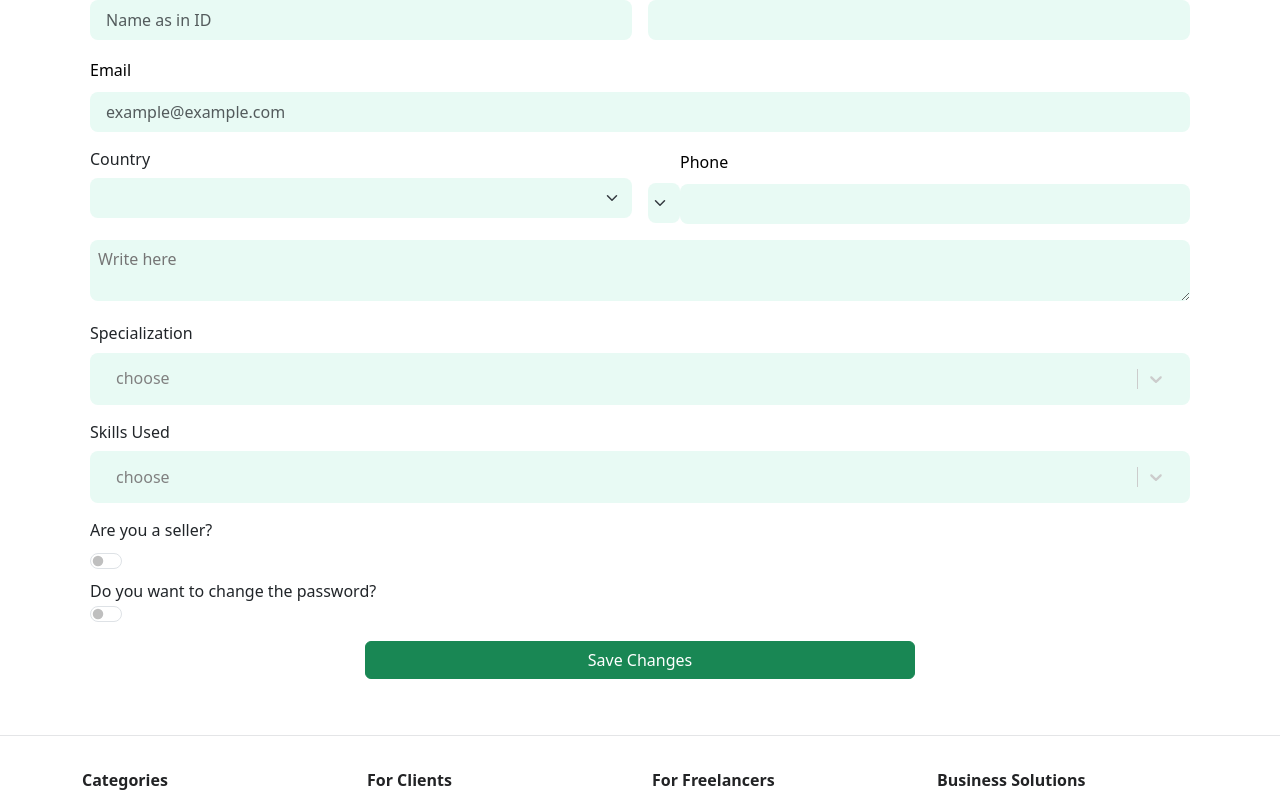
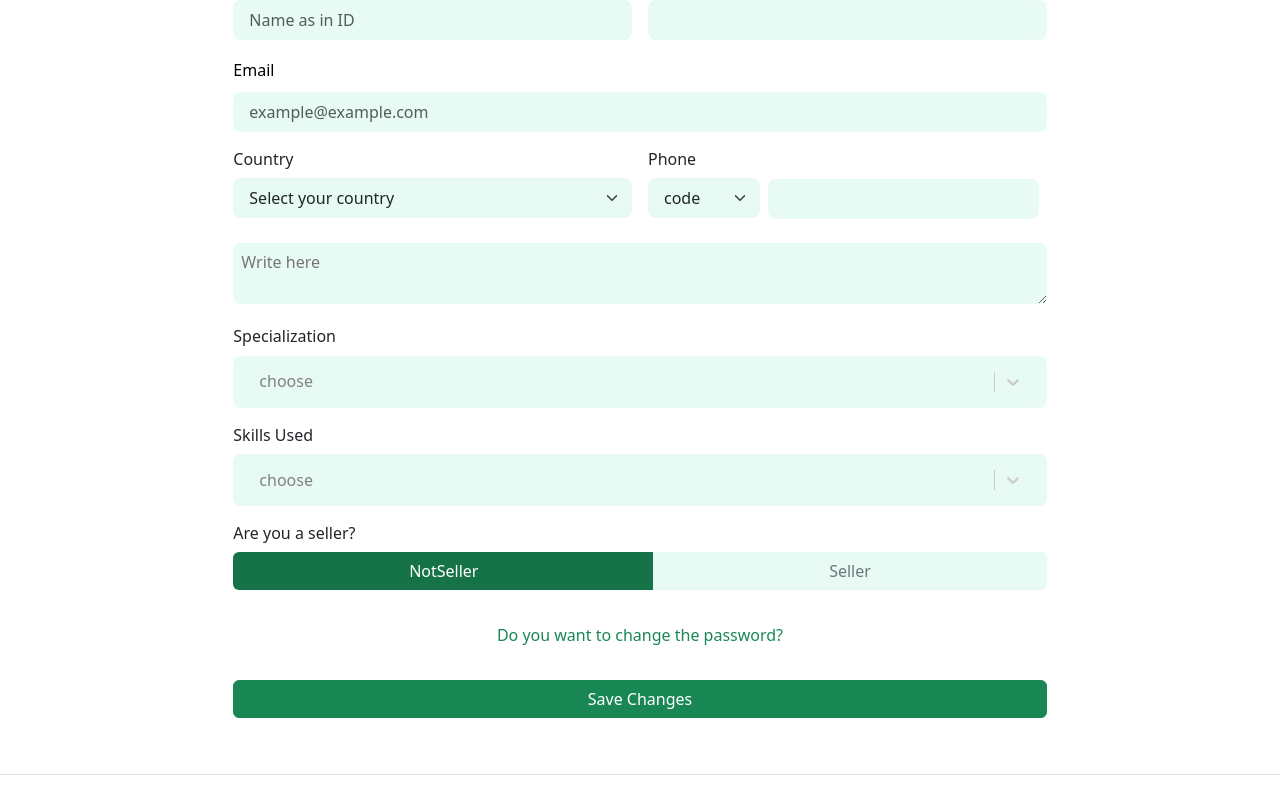
Before and after one commit to Nami-Design-New/FreeJob, a React (Vite) app: page /edit-profile in a window 1280 px wide. Shown: the part 386-1197 px from the top of the page. Built offline with nearby package versions, Linux system fonts and the light colour scheme.

Commit message:
editprofile

```diff
--- a/src/locale/ar.json
+++ b/src/locale/ar.json
@@ -73,6 +73,8 @@
     "nameAsInCard": " الاسم كما هو في الهوية",
     "phone": "الهاتف",
     "areYouSeller": "هل انت بائع ؟",
+    "Seller":"بائع",
+    "NotSeller":"لست بائع",
     "byContinoung": "بمواصلتك، فإنك توافق على",
     "terms": "الشروط والاحكام",
     "privacyPolicy": "سياسة الخصوصية",
@@ -93,7 +95,7 @@
     "newPasswordTitle": "ادخل كلمة المرور الجديدة",
     "newPasswordSubTitle": "من فضلك ادخل كلمة المرور الجديدة تكون قوية ويسهل تذكرها .",
     "newPassword": "كلمة المرور الجديدة",
-    "newPasswordSuccess": "تم تغيير كلمة المرور بنجاح",
+    "newPasswordSuccess": "✔ تم تغيير كلمة المرور بنجاح",
     "interestes": "التخصص",
     "age": "العمر",
     "edit": "تعديل",
--- a/src/locale/en.json
+++ b/src/locale/en.json
@@ -73,6 +73,8 @@
     "nameAsInCard": "Name as in ID",
     "phone": "Phone",
     "areYouSeller": "Are you a seller?",
+    "Seller":"Seller",
+    "NotSeller":"NotSeller",
     "byContinoung": "By continuing, you agree to our",
     "terms": "Terms and Conditions",
     "privacyPolicy": "Privacy Policy",
@@ -93,7 +95,7 @@
     "newPasswordTitle": "Enter New Password",
     "newPasswordSubTitle": "Please enter a new password that is strong and easy to remember.",
     "newPassword": "New Password",
-    "newPasswordSuccess": "Password changed successfully",
+    "newPasswordSuccess": "Password changed successfully ✔",
     "interestes": "Specialization",
     "age": "Age",
     "edit": "Edit",
--- a/src/routes/EditProfile.jsx
+++ b/src/routes/EditProfile.jsx
@@ -2,12 +2,12 @@ import React, { useState } from "react";
 import { useSelector } from "react-redux";
 import Form from "react-bootstrap/Form";
 import FormInput from "../ui/form/FormInput";
-import FormSelector from "../ui/form/FormSelector";
+import SelectFeild from "../ui/form/SelectField";
 import FormTextArea from "../ui/form/FormTextArea";
 import MultiSelect from "../ui/form/MaltiSelect";
+import PasswordField from "../ui/form/PasswordField";
 import { FaRegEdit } from "react-icons/fa";
 import { useTranslation } from "react-i18next";
-// import Vector from "../../public/images/Vector.svg";
 
 const EditProfile = () => {
   const { t } = useTranslation();
@@ -22,6 +22,7 @@ const EditProfile = () => {
     country_id: user?.country_id || "",
     is_freelance: user?.is_freelance || 0,
     skills: user?.skills?.map((skill) => skill?.id) || [],
+    password: "",
   });
 
   const [wantChangePassword, setWantChangePassword] = useState(false);
@@ -51,6 +52,14 @@ const EditProfile = () => {
     console.log("Form submitted:", formData);
   };
 
+  const countryOptions = [
+    { value: "us", label: "United States" },
+    { value: "uk", label: "United Kingdom" },
+    { value: "in", label: "India" },
+    { value: "eg", label: "Egypt" },
+    { value: "sa", label: "Saudi Arabia" },
+  ];
+
   const options = [
     { value: "+1", label: "+1 (USA)" },
     { value: "+44", label: "+44 (UK)" },
@@ -66,7 +75,7 @@ const EditProfile = () => {
 
   return (
     <section className="edit-profile">
-      <div className="container my-5">
+      <div className="container col-lg-8 my-5">
         <div className="profile-image-container text-center mb-4">
           <div className="profile-image-wrapper position-relative">
             <img
@@ -81,7 +90,7 @@ const EditProfile = () => {
             />
             <label
               htmlFor="imageUpload"
-              className="image-upload-label position-absolute bg-white shadow-lg"
+              className="image-upload-label position-absolute bg-white shadow-sm"
               style={{
                 height: "26px",
                 width: "26px",
@@ -101,6 +110,7 @@ const EditProfile = () => {
             />
           </div>
         </div>
+
         <form onSubmit={handleSubmit}>
           <section className="row m-0">
             <section className="col-lg-6 col-12 p-2">
@@ -139,29 +149,35 @@ const EditProfile = () => {
               />
             </section>
             <section className="col-lg-6 col-12 p-2">
-              <FormSelector
-                label={t("manageAccounts.country")}
+              <SelectFeild
+                label="Country"
                 name="country_id"
-                value={formData?.country_id}
+                value={formData.country_id}
                 onChange={handleChange}
-                options={[]}
+                options={countryOptions}
+                disabledOption="Select your country"
               />
             </section>
 
             <section className="col-lg-6 col-12 p-2">
               <div className="d-flex">
-                <section className="col-auto " style={{ marginTop: "35px" }}>
-                  <FormSelector
+                <section className="col-auto ">
+                  <SelectFeild
+                    label={t("auth.phone")}
                     name="phoneCountryCode"
-                    value={formData?.phoneCountryCode}
+                    value={formData.phoneCountryCode}
                     onChange={handleChange}
                     options={options}
+                    disabledOption="code"
                   />
                 </section>
 
-                <section className="flex-grow-1 ">
+                <section
+                  className="flex-grow-1 p-2"
+                  style={{ marginTop: "15px" }}
+                >
                   <FormInput
-                    label={t("auth.phone")}
+                    // label={t("auth.phone")}
                     name="phoneNumber"
                     type="text"
                     id="phoneNumber"
@@ -209,35 +225,70 @@ const EditProfile = () => {
 
             {/* Are you a seller input */}
             <section className="col-12 p-2">
-              <label className="form-label">{t("auth.areYouSeller")}</label>
-              <div className="question p-0">
-              <Form.Switch
-                id="isFreelancer"
-                name="isFreelancer"
-                checked={formData?.is_freelance === 1 ? true : false}
-                onChange={() =>
-                  setFormData({
-                    ...formData,
-                    is_freelance: formData?.is_freelance === 1 ? 0 : 1
-                  })
-                }
-              />
-            </div>
-            <div className="question p-0 pt-2">
-              <label htmlFor="wantChangePassword" className="quest">
-                {t("auth.doYouWantChangePassword")}
+              <label htmlFor="isFreelancer" className="d-block mb-2">
+                {t("auth.areYouSeller")}
               </label>
-              <Form.Switch
-                id="wantChangePassword"
-                name="wantChangePassword"
-                checked={wantChangePassword}
-                onChange={() => setWantChangePassword(!wantChangePassword)}
-              />
-            </div>
+              <div
+                className="btn-group w-100"
+                role="group"
+                aria-label="Seller toggle"
+              >
+                <button
+                  type="button"
+                  style={{
+                    backgroundColor:
+                      formData?.is_freelance === 0 ? "#157347" : "#E8FAF4",
+                    color: formData?.is_freelance === 0 ? "#fff" : "#6c757d",
+                  }}
+                  className={`btn `}
+                  onClick={() => setFormData({ ...formData, is_freelance: 0 })}
+                >
+                  {t("auth.NotSeller")}
+                </button>
+                <button
+                  type="button"
+                  style={{
+                    backgroundColor:
+                      formData?.is_freelance === 1 ? "#157347" : "#E8FAF4",
+                    color: formData?.is_freelance === 1 ? "#fff" : "#6c757d",
+                  }}
+                  className={`btn`}
+                  onClick={() => setFormData({ ...formData, is_freelance: 1 })}
+                >
+                  {t("auth.Seller")}
+                </button>
+              </div>
             </section>
 
-            <section className="p-2 d-flex justify-content-center">
-              <button type="submit" className="btn btn-success col-6 ">
+            <section className="col-12 p-4 d-flex justify-content-center">
+              <button
+                type="button"
+                className={`btn btn-link text-success text-decoration-none p-0`}
+                onClick={() => setWantChangePassword(!wantChangePassword)}
+              >
+                {wantChangePassword
+                  ? `${t("auth.newPasswordSuccess")}`
+                  : `${t("auth.doYouWantChangePassword")}`}
+              </button>
+            </section>
+
+            {wantChangePassword && (
+              <section className="col-12 p-2">
+                <PasswordField
+                  label={t("auth.newPasswordTitle")}
+                  name="password"
+                  id="password"
+                  minLength={6}
+                  value={formData?.password}
+                  onChange={handleChange}
+                  style={{ backgroundColor: "#E8FAF4" }}
+                />
+                <p>{t("auth.newPasswordSubTitle")}</p>
+              </section>
+            )}
+
+            <section className="col-12 p-2">
+              <button type="submit" className="btn btn-success col-12">
                 Save Changes
               </button>
             </section>
--- /dev/null
+++ b/src/ui/form/PasswordField.jsx
@@ -0,0 +1,36 @@
+import React, { useState } from "react";
+import { Form } from "react-bootstrap";
+import { useTranslation } from "react-i18next";
+
+const PasswordField = ({ label, ...props }) => {
+  const { t } = useTranslation();
+  const [showPass, setShowPass] = useState(false);
+  const handleInputType = (e) => {
+    e.preventDefault();
+    setShowPass(!showPass);
+  };
+
+  return (
+    <div className="input-field">
+      <label htmlFor={props.id}>{label}</label>
+      <div className="pass-group">
+        <Form.Control
+
+          className="form-control"
+          placeholder={t("password")}
+          type={showPass ? "text" : "password"}
+          required
+          {...props}
+          style={{ cursor: "pointer",backgroundColor:"#E8FAF4" }}s
+        />
+        <span onClick={handleInputType}>
+          <i
+            className={`fa-regular ${!showPass ? "fa-eye-slash" : "fa-eye"}`}
+          />
+        </span>
+      </div>
+    </div>
+  );
+};
+
+export default PasswordField;
--- /dev/null
+++ b/src/ui/form/SelectField.jsx
@@ -0,0 +1,17 @@
+import { Form } from "react-bootstrap";
+
+export default function FormSelector({ options, disabledOption = "Please select", ...props }) {
+  return (
+    <div className="form_select">
+      {props.label && <label>{props.label}</label>}
+      <Form.Select {...props}>
+        <option value="">{disabledOption}</option>
+        {options?.map((option, index) => (
+          <option key={index} value={option.value}>
+            {option.label}
+          </option>
+        ))}
+      </Form.Select>
+    </div>
+  );
+}
```
